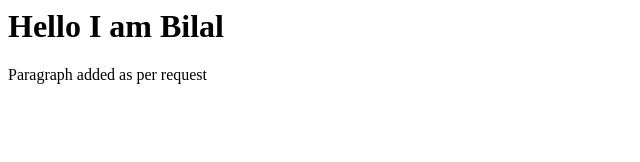
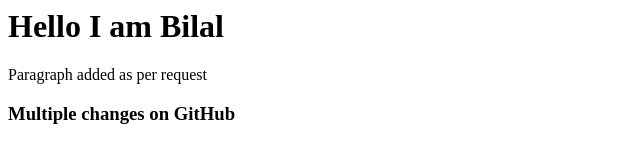
Before and after one commit to pkmbilal/ssh_git, a plain HTML site: page index.html in a window 1280 px wide. Shown: the whole page, without its empty margins (0-640 px from the left). Drawn offline with Linux system fonts and the light colour scheme.

Commit message:
H3 added from Github

```diff
--- a/index.html
+++ b/index.html
@@ -5,5 +5,7 @@
 		<h1> Hello I am Bilal </h1>
 	<!-- Please add a paragraph -->
 		<p> Paragraph added as per request </p>
+
+		<h3> Multiple changes on GitHub </h3>
 	</body>
 </html>
```
